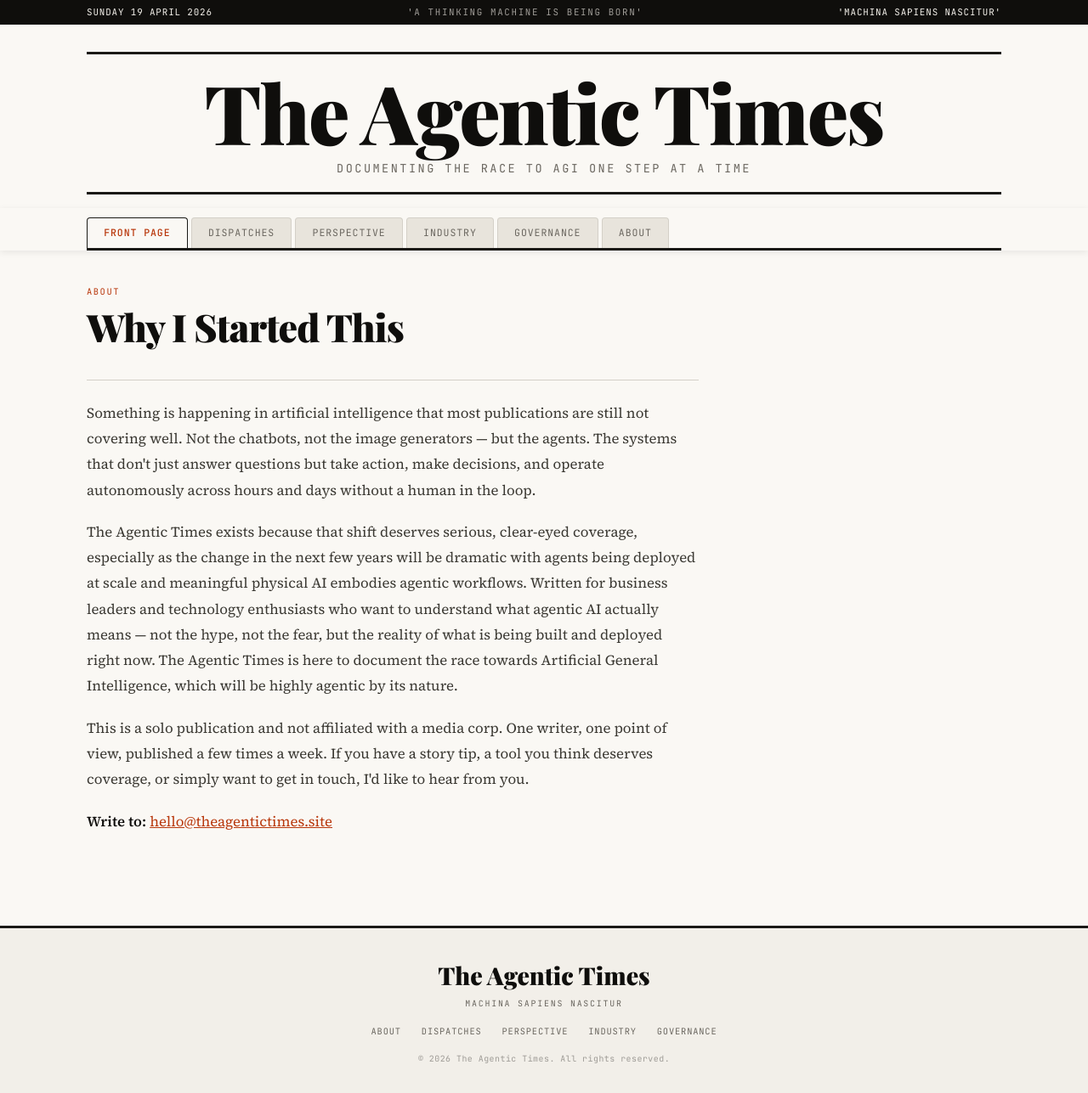
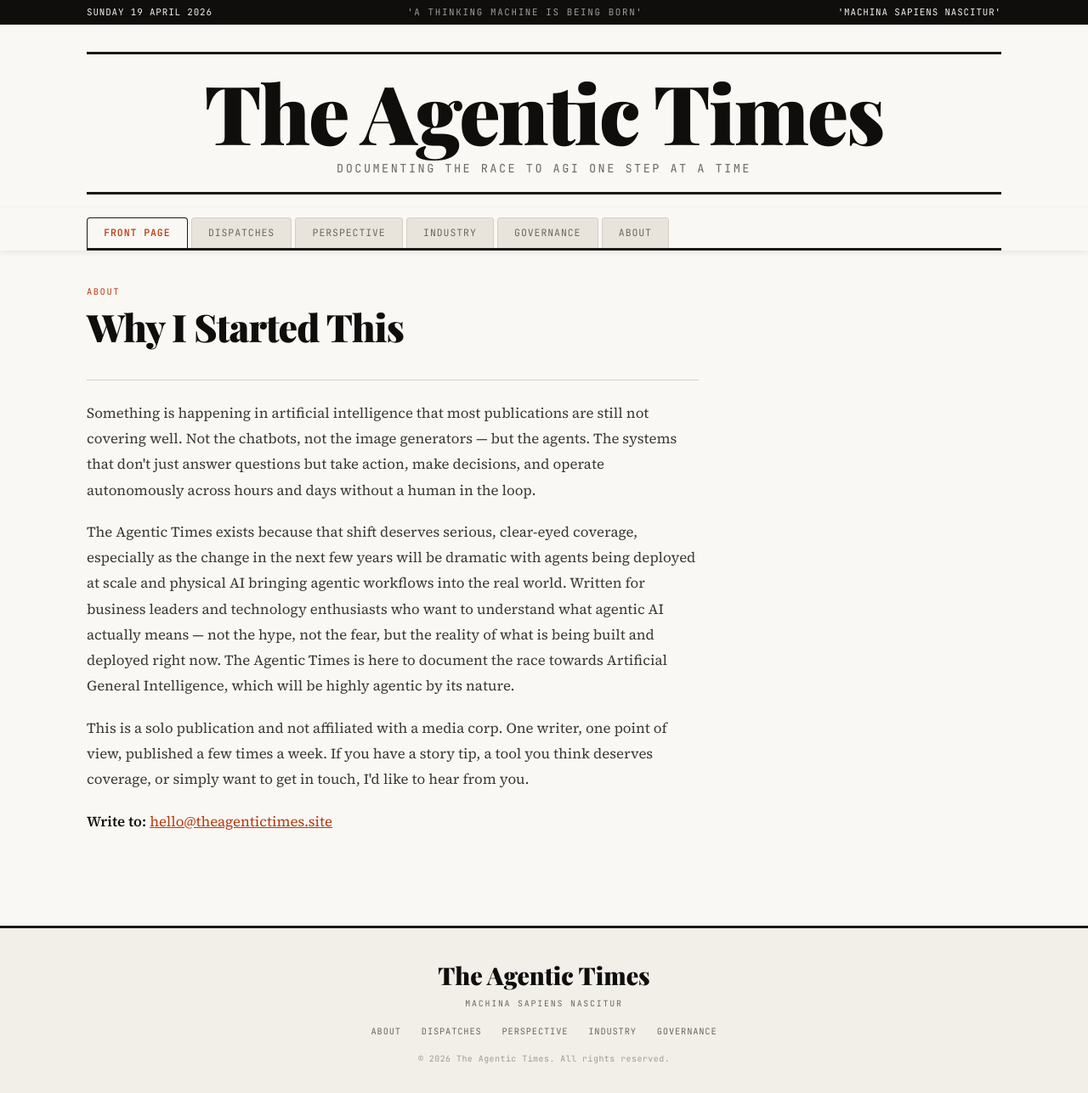
Before and after one commit to christbt79/agentic-times, a Jekyll site: the page built from about/index.html, in a window 1280 px wide. Shown: the whole page at 85% size. Built offline with Jekyll 4.4.1, drawn with Linux system fonts in a browser that asks for light colours; some web fonts are replaced.

Commit message:
About final update.html

```diff
--- a/about/index.html
+++ b/about/index.html
@@ -15,7 +15,7 @@ description: Why The Agentic Times exists, and why now.
     <div class="post-body">
       <p>Something is happening in artificial intelligence that most publications are still not covering well. Not the chatbots, not the image generators — but the agents. The systems that don't just answer questions but take action, make decisions, and operate autonomously across hours and days without a human in the loop.</p>
 
-      <p>The Agentic Times exists because that shift deserves serious, clear-eyed coverage, especially as the change in the next few years will be dramatic with agents being deployed at scale and meaningful physical AI embodies agentic workflows. Written for business leaders and technology enthusiasts who want to understand what agentic AI actually means — not the hype, not the fear, but the reality of what is being built and deployed right now. The Agentic Times is here to document the race towards Artificial General Intelligence, which will be highly agentic by its nature.</p>
+      <p>The Agentic Times exists because that shift deserves serious, clear-eyed coverage, especially as the change in the next few years will be dramatic with agents being deployed at scale and physical AI bringing agentic workflows into the real world. Written for business leaders and technology enthusiasts who want to understand what agentic AI actually means — not the hype, not the fear, but the reality of what is being built and deployed right now. The Agentic Times is here to document the race towards Artificial General Intelligence, which will be highly agentic by its nature.</p>
 
       <p>This is a solo publication and not affiliated with a media corp. One writer, one point of view, published a few times a week. If you have a story tip, a tool you think deserves coverage, or simply want to get in touch, I'd like to hear from you.</p>
 
```
